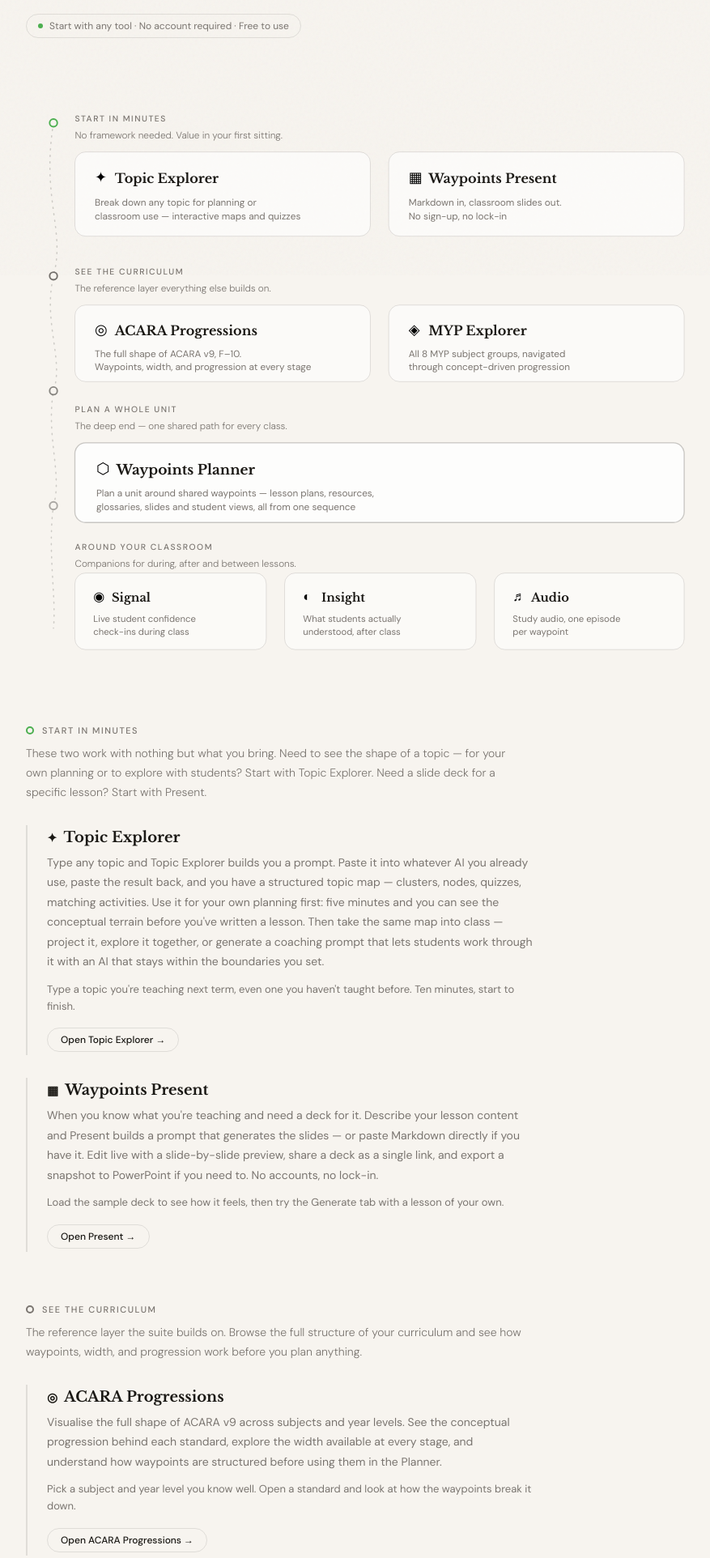
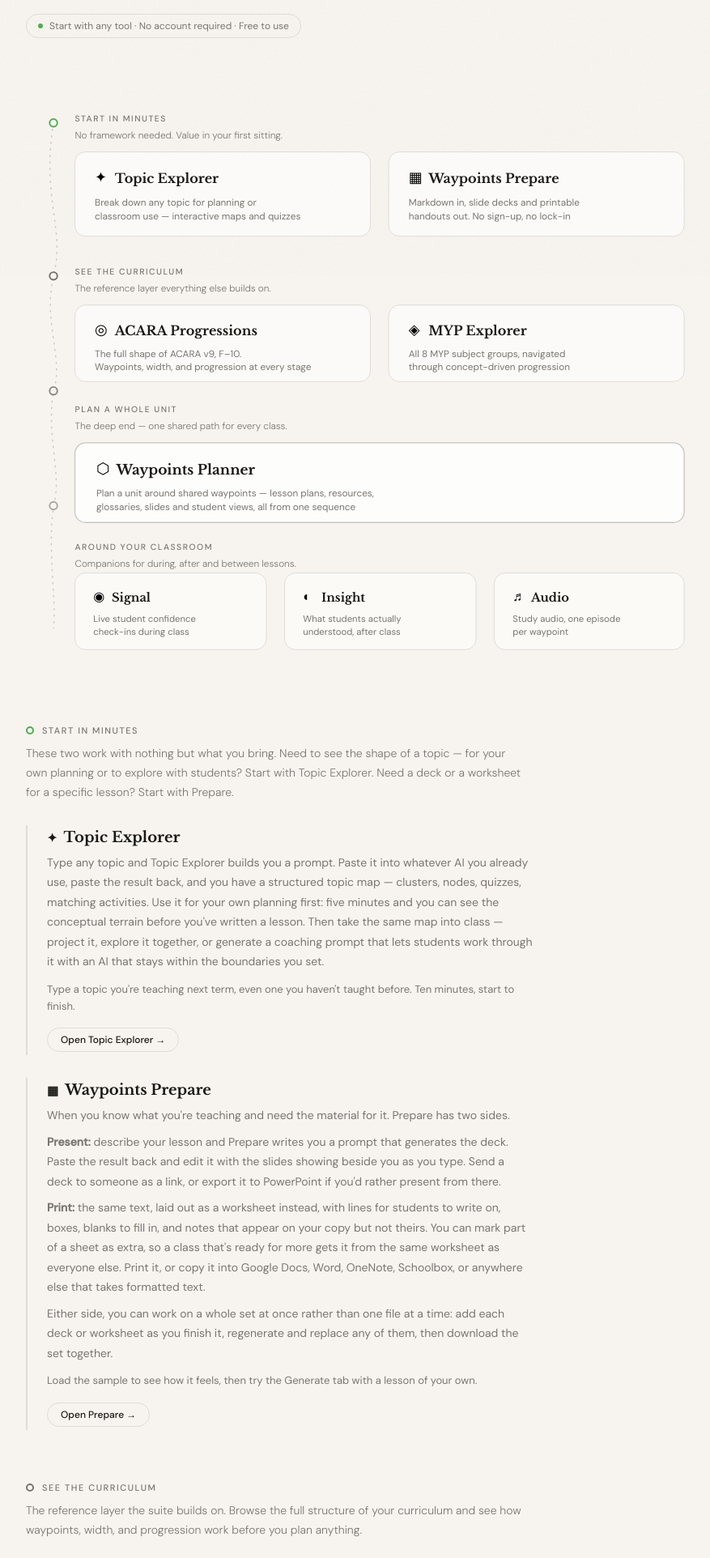
Before and after one commit to edu-matthew-pham/learningwaypoints, a plain HTML site: page getting-started/index.html in a window 1280 px wide. Shown: the part 460-2384 px from the top of the page at 81% size, without its empty margins (192-1069 px from the left). Drawn offline with nearby package versions, Linux system fonts and the light colour scheme.

Commit message:
updated rebranding present to prepare with print handouts support

```diff
--- a/getting-started/index.html
+++ b/getting-started/index.html
@@ -129,7 +129,7 @@
     <a href="https://topic.learningwaypoints.com">Topic Explorer</a>
     <a href="https://insight.learningwaypoints.com">Waypoints Insight</a>
     <a href="https://audio.learningwaypoints.com">Waypoints Audio</a>
-    <a href="https://present.learningwaypoints.com">Waypoints Present</a>
+    <a href="https://prepare.learningwaypoints.com">Waypoints Prepare</a>
   </div>
   <button class="nav-hamburger" onclick="toggleMenu()" aria-label="Open menu">
     <svg width="22" height="22" viewBox="0 0 24 24" fill="none" stroke="currentColor" stroke-width="2">
@@ -152,7 +152,7 @@
   <a href="https://topic.learningwaypoints.com" onclick="closeMenu()">Topic Explorer</a>
   <a href="https://insight.learningwaypoints.com" onclick="closeMenu()">Waypoints Insight</a>
   <a href="https://audio.learningwaypoints.com" onclick="closeMenu()">Waypoints Audio</a>
-  <a href="https://present.learningwaypoints.com" onclick="closeMenu()">Waypoints Present</a>
+  <a href="https://prepare.learningwaypoints.com" onclick="closeMenu()">Waypoints Prepare</a>
 </div>
 
 <div class="page">
@@ -194,12 +194,12 @@
       <text x="90" y="186" font-family="'DM Sans',sans-serif" font-size="12.5" fill="#7a7570">classroom use — interactive maps and quizzes</text>
     </a>
 
-    <a href="https://present.learningwaypoints.com">
+    <a href="https://prepare.learningwaypoints.com">
       <rect x="474" y="98" width="386" height="110" rx="14" fill="rgba(255,255,255,0.6)" stroke="rgba(26,24,20,0.12)" style="cursor:pointer"/>
       <text x="500" y="138" font-size="19">▦</text>
-      <text x="526" y="139" font-family="'Libre Baskerville',serif" font-weight="700" font-size="17" fill="#1a1814">Waypoints Present</text>
-      <text x="500" y="168" font-family="'DM Sans',sans-serif" font-size="12.5" fill="#7a7570">Markdown in, classroom slides out.</text>
-      <text x="500" y="186" font-family="'DM Sans',sans-serif" font-size="12.5" fill="#7a7570">No sign-up, no lock-in</text>
+      <text x="526" y="139" font-family="'Libre Baskerville',serif" font-weight="700" font-size="17" fill="#1a1814">Waypoints Prepare</text>
+      <text x="500" y="168" font-family="'DM Sans',sans-serif" font-size="12.5" fill="#7a7570">Markdown in, slide decks and printable</text>
+      <text x="500" y="186" font-family="'DM Sans',sans-serif" font-size="12.5" fill="#7a7570">handouts out. No sign-up, no lock-in</text>
     </a>
 
     <!-- ============ zone 2: see the curriculum ============ -->
@@ -276,7 +276,7 @@
     <p class="zone-frame">
       These two work with nothing but what you bring. Need to see the shape of a
       topic — for your own planning or to explore with students? Start with Topic
-      Explorer. Need a slide deck for a specific lesson? Start with Present.
+      Explorer. Need a deck or a worksheet for a specific lesson? Start with Prepare.
     </p>
 
     <div class="tool-note">
@@ -295,15 +295,30 @@
     </div>
 
     <div class="tool-note">
-      <h3><span class="icon">▦</span>Waypoints Present</h3>
+      <h3><span class="icon">▦</span>Waypoints Prepare</h3>
       <p>
-        When you know what you're teaching and need a deck for it. Describe your lesson
-        content and Present builds a prompt that generates the slides — or paste Markdown
-        directly if you have it. Edit live with a slide-by-slide preview, share a deck as
-        a single link, and export a snapshot to PowerPoint if you need to. No accounts, no lock-in.
+        When you know what you're teaching and need the material for it. Prepare has two sides.
       </p>
-      <p class="try">Load the sample deck to see how it feels, then try the Generate tab with a lesson of your own.</p>
-      <a class="try-btn" href="https://present.learningwaypoints.com">Open Present</a>
+      <p>
+        <strong>Present:</strong> describe your lesson and Prepare writes you a prompt that
+        generates the deck. Paste the result back and edit it with the slides showing beside
+        you as you type. Send a deck to someone as a link, or export it to PowerPoint if
+        you'd rather present from there.
+      </p>
+      <p>
+        <strong>Print:</strong> the same text, laid out as a worksheet instead, with lines
+        for students to write on, boxes, blanks to fill in, and notes that appear on your
+        copy but not theirs. You can mark part of a sheet as extra, so a class that's ready
+        for more gets it from the same worksheet as everyone else. Print it, or copy it into
+        Google Docs, Word, OneNote, Schoolbox, or anywhere else that takes formatted text.
+      </p>
+      <p>
+        Either side, you can work on a whole set at once rather than one file at a time:
+        add each deck or worksheet as you finish it, regenerate and replace any of them,
+        then download the set together.
+      </p>
+      <p class="try">Load the sample to see how it feels, then try the Generate tab with a lesson of your own.</p>
+      <a class="try-btn" href="https://prepare.learningwaypoints.com">Open Prepare</a>
     </div>
   </div>
 
@@ -349,9 +364,10 @@
       <h3><span class="icon">⬡</span>Waypoints Planner</h3>
       <p>
         Pick your subject and standards, review the waypoint sequence, and generate a
-        complete unit from it: lesson plans, a resource checklist, a student glossary,
-        slide decks for Present, and student-facing lesson cards ready to paste into your
-        LMS. Everything derives from the one sequence, so it stays coherent.
+        complete unit from it: lesson plans, a plan of the resources each lesson needs,
+        a student glossary, decks and handouts ready for Prepare, and student-facing lesson
+        cards you can paste into your LMS. Everything derives from the one sequence, so it
+        stays coherent.
       </p>
       <p class="try">Pick a standard you explored in ACARA Progressions and open the Planner with it.</p>
       <a class="try-btn" href="https://planner.learningwaypoints.com">Open Planner</a>
@@ -429,9 +445,9 @@
   <p class="section-note">
     The thing that connects every tool is a shared idea: a <strong>waypoint</strong>,
     one step on the dependency-ordered path through a topic. The Planner sequences waypoints
-    for a unit. Present builds slides for them. Signal checks confidence on them. Insight
-    classifies thinking against them. Audio narrates them. Because every tool speaks the same
-    language, work you do in one carries into the others.
+    for a unit. Prepare builds the slides and handouts for them. Signal checks confidence on
+    them. Insight classifies thinking against them. Audio narrates them. Because every tool
+    speaks the same language, work you do in one carries into the others.
   </p>
   <p class="section-note" style="margin-top:-16px;">
     <a href="../philosophy/">Read the philosophy →</a>
```
Also changed, not shown: index.html (+6 -6 lines), philosophy/index.html (+3 -2 lines), privacy/index.html (+4 -4 lines), support/index.html (+3 -3 lines), terms/index.html (+2 -2 lines), 1 other file.
